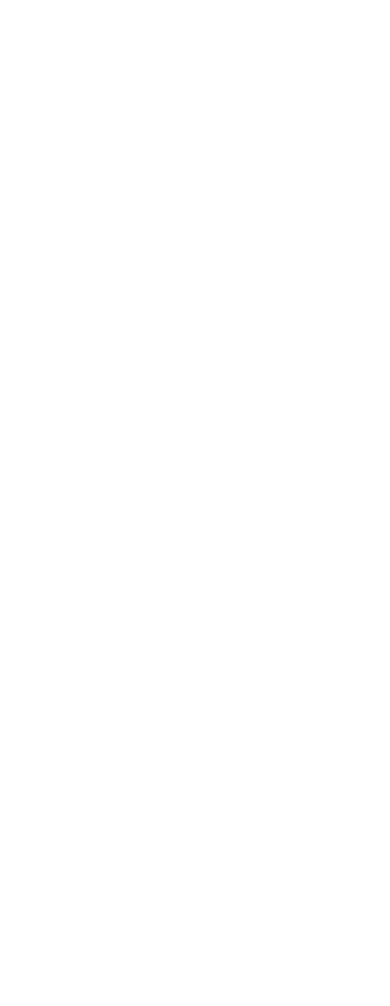
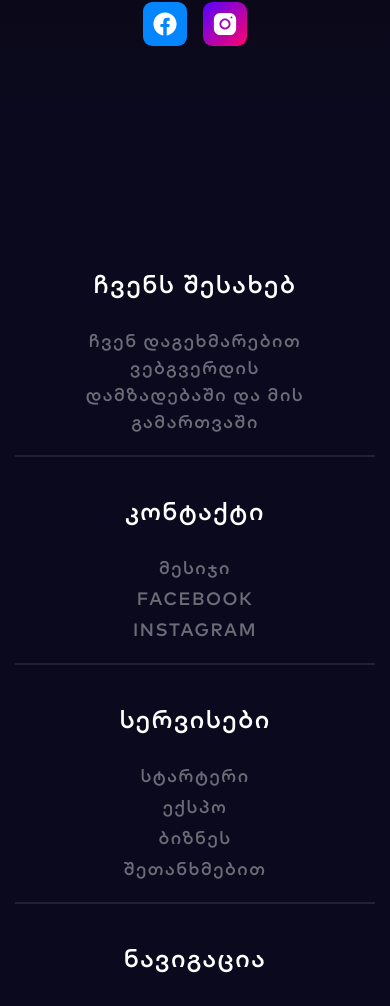
Before and after one commit to ModernDesigners/ModernDesign, a React (Vite) app: page / in a window 390 px wide. Shown: the part 8798-9804 px from the top of the page. Before the commit the page ends 4979 px from the top, so only its background shows below. Built offline with nearby package versions, Linux system fonts and the light colour scheme.

Commit message:
Added HomePage Responsive

```diff
--- a/src/App.tsx
+++ b/src/App.tsx
@@ -13,9 +13,9 @@
       <Hero />
       <Projects />
       <Experience />
-      {/* <Service />
+      <Service />
       <Contact />
-      <Footer />  */}
+      <Footer />
     </>
   );
 }
--- a/src/components/FooterDecor.tsx
+++ b/src/components/FooterDecor.tsx
@@ -1,7 +1,7 @@
 export default function FooterDecor(props: { className?: string }) {
   return (
     <div
-      className={`flex left-0 absolute w-full items-center justify-center overflow-x-clip ${props.className}`}
+      className={`flex left-0 absolute w-full items-center justify-center overflow-x-clip ${props.className} 3xl:hidden`}
     >
       <div className=" flex items-center justify-center absolute w-[350px] aspect-square rotate-45 bg-[#3EB9FF] left-0 translate-x-[-50%] z-10">
         <div className=" bg-[#006CA9] rounded-tr-2xl h-[80%] aspect-square"></div>
--- a/src/pages/home/Contact.tsx
+++ b/src/pages/home/Contact.tsx
@@ -7,10 +7,10 @@
 export default function Contact() {
   return (
     <div className="ContactSection bg-gradient-to-b from-[#100] to-[#0A0A1F] min-h-screen relative overflow-hidden">
-      <BigCircle1 className="absolute top-[100px] -left-[160px] animate-[rolling_10s_infinite_linear]" />
-      <LittleCircle1 className="absolute top-[140px] -left-[120px] animate-[rolling_15s_infinite_reverse_linear]" />
-      <BigCircle2 className="absolute bottom-[200px] -right-[160px] animate-[rolling_20s_infinite_reverse_linear]" />
-      <LittleCircle2 className="absolute bottom-[240px] -right-[120px] animate-[rolling_12s_infinite_linear]" />
+      <BigCircle1 className="absolute top-[100px] -left-[160px] animate-[rolling_10s_infinite_linear] lg:hidden" />
+      <LittleCircle1 className="absolute top-[140px] -left-[120px] animate-[rolling_15s_infinite_reverse_linear] lg:hidden" />
+      <BigCircle2 className="absolute bottom-[200px] -right-[160px] animate-[rolling_20s_infinite_reverse_linear] lg:hidden" />
+      <LittleCircle2 className="absolute bottom-[240px] -right-[120px] animate-[rolling_12s_infinite_linear] lg:hidden" />
       <div className="contentContainer py-16">
         <h1 className="text-mainWhite text-center text-[40px] tracking">
           კონტაქტი
--- a/src/pages/home/Service.tsx
+++ b/src/pages/home/Service.tsx
@@ -23,17 +23,19 @@
         <h1 className="text-white text-center text-[40px] tracking">
           სერვისები
         </h1>
-        <div className=" flex gap-12 justify-between items-center mt-16 mb-16 flex-wrap">
+        <div className=" flex gap-12 justify-between items-center mt-16 mb-16 flex-wrap md:px-5">
           {ServiceList.map((e: IServiceCard, i: number) => (
             <ServiceCard key={i} {...e} />
           ))}
         </div>
         <div className=" bg-cardBg border-2 rounded-xl border-cardBorder py-6 px-4 ">
-          <div className=" inline-flex items-center px-6 py-2 pl-4 rounded-xl bg-yellowBg text-yellow">
-            <Iinfo className=" stroke-yellow mr-[14px]" /> გაითვალისწინეთ
+          <div className="w-full sm:flex sm:justify-center">
+            <div className=" inline-flex items-center px-6 py-2 pl-4 rounded-xl bg-yellowBg text-yellow ">
+              <Iinfo className=" stroke-yellow mr-[14px] " /> გაითვალისწინეთ
+            </div>
           </div>
-          <div className="flex flex-col gap-5 mt-5">
-            <p className="text-mainWhite">
+          <div className="flex flex-col gap-5 mt-5 sm:text-center">
+            <p className="text-mainWhite ">
               შეკვეთის დამზადების დრო განისაზღვრება მისი მოცულობით, დეტალებით და
               გვერდების რაოდენობით შეკვეთის ორ დღიან გადაცილებაზე თანხა უკან
               გიბრუნდებათ
--- a/src/pages/home/components/Footer.tsx
+++ b/src/pages/home/components/Footer.tsx
@@ -5,31 +5,41 @@
     <footer className=" bg-[#0A091D] relative">
       <FooterDecor className="top-0 translate-y-[-50%]" />
       <div className="contentContainer">
-        <div className="flex w-full justify-between pt-28">
-          <div className="flex flex-col gap-1 [&>p]:text-subWhite  [&>p]:max-w-[270px]">
-            <h3 className="text-white text-xl mb-3">ჩვენს შესახებ</h3>
-            <p>ჩვენ დაგეხმარებით ვებგვერდის დამზადებაში და მის გამართვაში</p>
+        <div className="flex w-full justify-between pt-28 lg:flex-wrap ">
+          <div className="lg:w-[50%] lg:items-center lg:text-center lg:mb-10 sm:!w-[100%] sm:pb-5 sm:border-b-2 sm:border-inputBorder flex flex-col gap-1 [&>p]:text-subWhite  [&>p]:max-w-[270px]">
+            <h3 className="text-white text-xl mb-3 lg:text-[25px] lg:mb-[25px]">
+              ჩვენს შესახებ
+            </h3>
+            <p className="lg:text-[18px] ">
+              ჩვენ დაგეხმარებით ვებგვერდის დამზადებაში და მის გამართვაში
+            </p>
           </div>
-          <div className="flex flex-col gap-1 [&>p]:text-subWhite [&>p]:transition-colors [&>p]:cursor-pointer hover:[&>p]:text-mainWhite">
-            <h3 className="text-white text-xl mb-3">კონტაქტი</h3>
-            <p>მესიჯი</p>
-            <p>FACEBOOK</p>
-            <p>INSTAGRAM</p>
+          <div className="lg:w-[50%] lg:items-center lg:text-center lg:mb-10 sm:!w-[100%] sm:pb-5 sm:border-b-2 sm:border-inputBorder flex flex-col gap-1 [&>p]:text-subWhite [&>p]:transition-colors [&>p]:cursor-pointer hover:[&>p]:text-mainWhite">
+            <h3 className="text-white text-xl mb-3 lg:text-[25px] lg:mb-[25px]">
+              კონტაქტი
+            </h3>
+            <p className="lg:text-[18px]">მესიჯი</p>
+            <p className="lg:text-[18px]">FACEBOOK</p>
+            <p className="lg:text-[18px]">INSTAGRAM</p>
           </div>
-          <div className="flex flex-col gap-1 [&>p]:text-subWhite [&>p]:transition-colors [&>p]:cursor-pointer hover:[&>p]:text-mainWhite">
-            <h3 className="text-white text-xl mb-3">სერვისები</h3>
-            <p>სტარტერი</p>
-            <p>ექსპო</p>
-            <p>ბიზნეს</p>
-            <p>შეთანხმებით</p>
+          <div className="lg:w-[50%] lg:items-center lg:text-center lg:mb-10 sm:!w-[100%] sm:pb-5 sm:border-b-2 sm:border-inputBorder flex flex-col gap-1 [&>p]:text-subWhite [&>p]:transition-colors [&>p]:cursor-pointer hover:[&>p]:text-mainWhite">
+            <h3 className="text-white text-xl mb-3 lg:text-[25px] lg:mb-[25px]">
+              სერვისები
+            </h3>
+            <p className="lg:text-[18px]">სტარტერი</p>
+            <p className="lg:text-[18px]">ექსპო</p>
+            <p className="lg:text-[18px]">ბიზნეს</p>
+            <p className="lg:text-[18px]">შეთანხმებით</p>
           </div>
-          <div className="flex flex-col gap-1 [&>p]:text-subWhite [&>p]:transition-colors [&>p]:cursor-pointer hover:[&>p]:text-mainWhite">
-            <h3 className="text-white text-xl mb-3">ნავიგაცია</h3>
-            <p>მთავარი</p>
-            <p>პროექტები</p>
-            <p>გამოცდილება</p>
-            <p>სერვისები</p>
-            <p>კონტაქტი</p>
+          <div className="lg:w-[50%] lg:items-center lg:text-center lg:mb-10 sm:!w-[100%] flex flex-col gap-1 [&>p]:text-subWhite [&>p]:transition-colors [&>p]:cursor-pointer hover:[&>p]:text-mainWhite">
+            <h3 className="text-white text-xl mb-3 lg:text-[25px] lg:mb-[25px]">
+              ნავიგაცია
+            </h3>
+            <p className="lg:text-[18px]">მთავარი</p>
+            <p className="lg:text-[18px]">პროექტები</p>
+            <p className="lg:text-[18px]">გამოცდილება</p>
+            <p className="lg:text-[18px]">სერვისები</p>
+            <p className="lg:text-[18px]">კონტაქტი</p>
           </div>
         </div>
         <div className="h-[3px] w-full bg-lineWhite2 rounded-md mt-9"></div>
--- a/src/pages/home/components/ServiceCard.tsx
+++ b/src/pages/home/components/ServiceCard.tsx
@@ -10,7 +10,7 @@
 }: IServiceCard) {
   return (
     <div
-      className=" h-[480px] min-w-[250px] w-[280px] bg-cardBg border-2 rounded-xl border-cardBorder py-6 px-4  flex-[1] relative transition-all duration-300 ease-in-out overflow-hidden hover:flex-[2] "
+      className=" h-[480px] min-w-[250px] w-[280px] bg-cardBg border-2 rounded-xl border-cardBorder py-6 px-4  flex-[1] relative transition-all duration-300 ease-in-out overflow-hidden hover:flex-[2] 2xl:hover:flex-[1] 2xl:min-w-[45%] md:!min-w-full  "
       style={{ boxShadow: `15px 15px 0 ${shadowColor}` }}
     >
       <h3
--- a/tailwind.config.js
+++ b/tailwind.config.js
@@ -55,14 +55,12 @@
         stars: "0px 0px 10px rgba(70, 244, 255, 0.50)",
       },
       screens: {
-        // "2xl": { max: "1750px" },
-        // xl: { max: "1440px" },
+        "3xl": { max: "1700px" },
+        "2xl": { max: "1400px" },
         xl: { max: "1068px" },
         lg: { max: "992px" },
         md: { max: "771px" },
         sm: { max: "590px" },
-        // sm2: { max: "510px" },
-        // mobile: { max: "450px" },
       },
     },
   },
```
